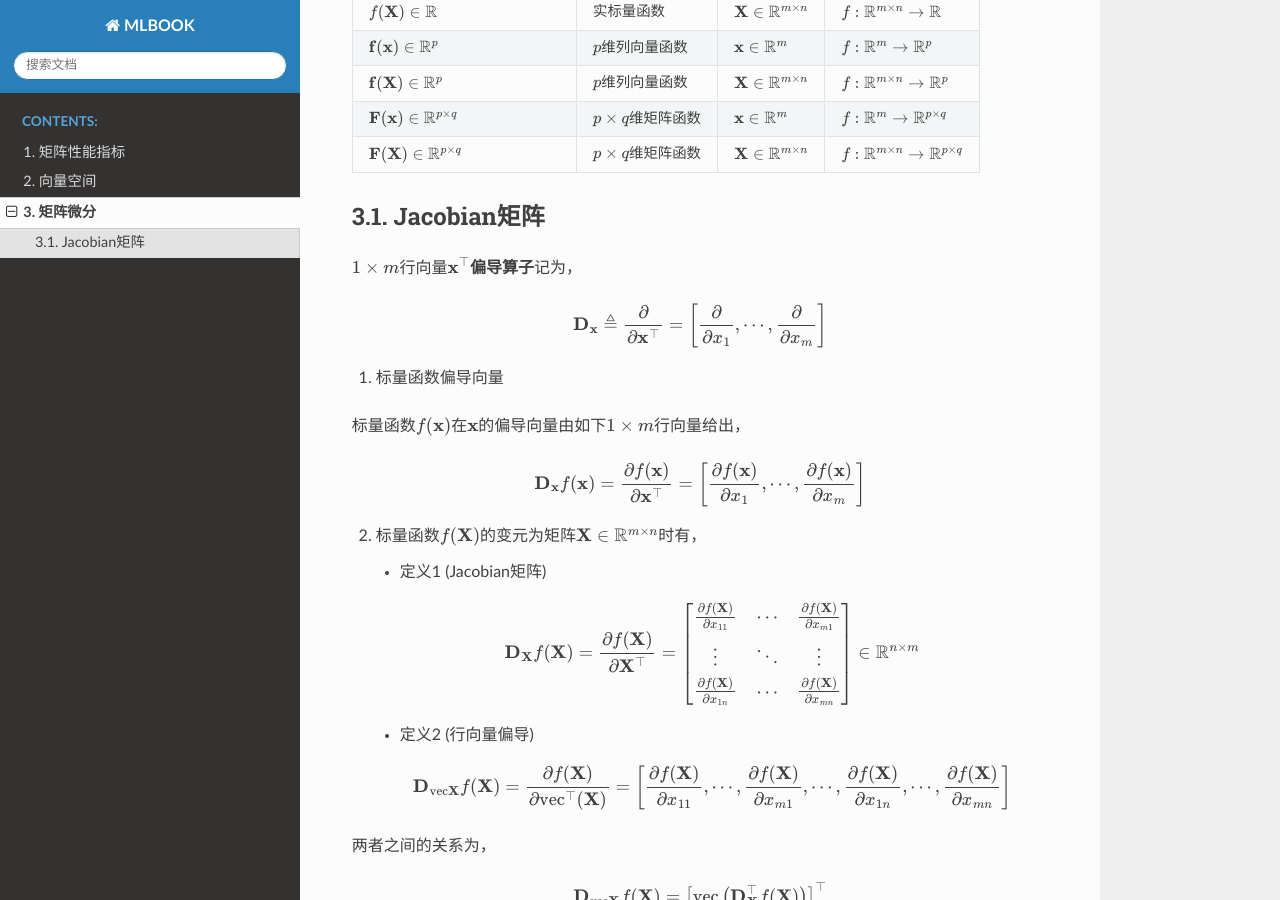
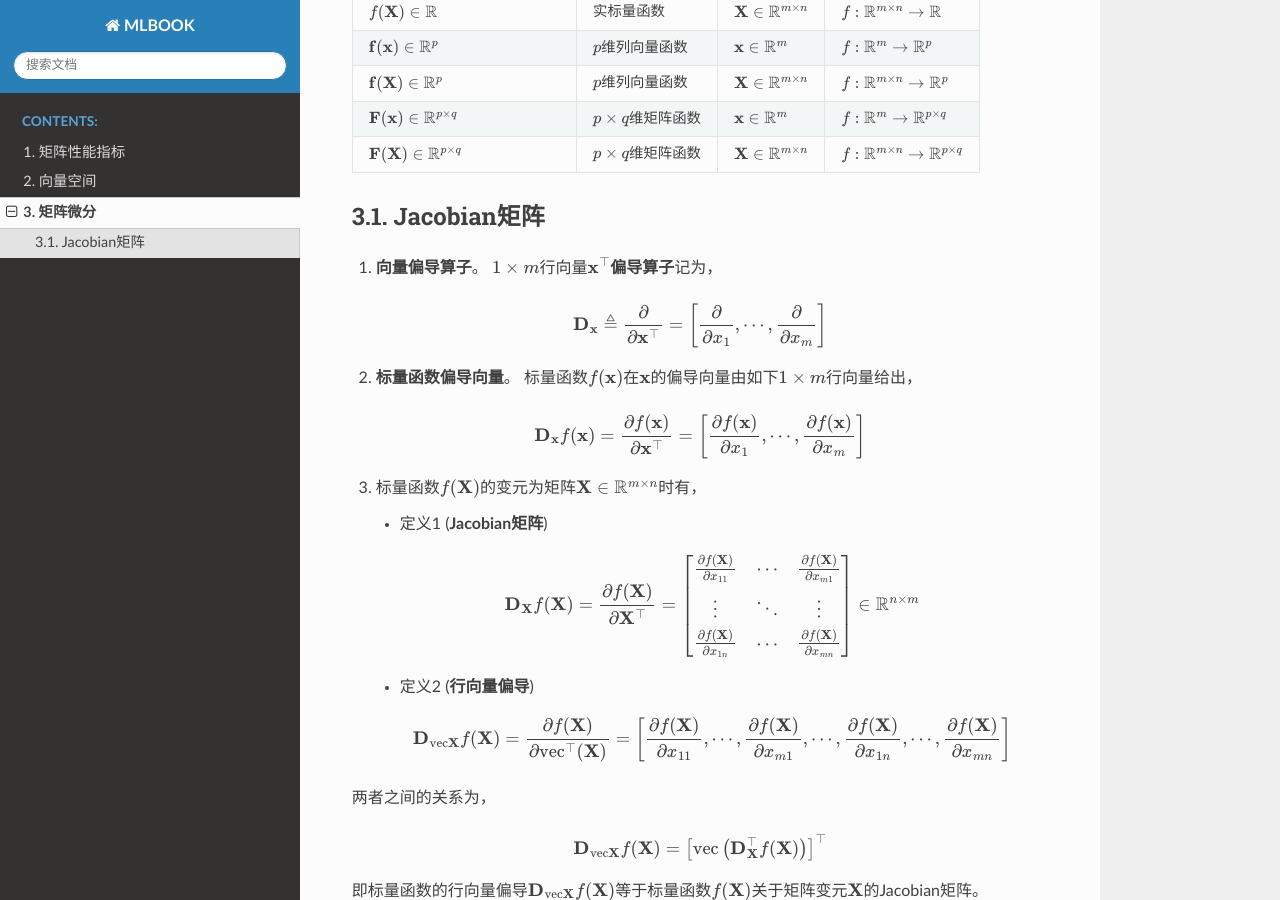
Before and after one commit to sspuiip/ml, a Sphinx documentation site: the page built from docs/source/matrix/matrixdiff.md, in a window 1280 px wide and 900 px high, scrolled down 364 px. Built offline with Sphinx 7.4.7 and the Read the Docs theme 2.0.0, drawn with Linux system fonts in a browser that asks for light colours.

Commit message:
update differential

```diff
--- a/docs/source/matrix/matrixdiff.md
+++ b/docs/source/matrix/matrixdiff.md
@@ -14,29 +14,30 @@
 | $\mathbf{F}(\mathbf{X})\in \mathbb{R}^{p\times q}$  |${p\times q}$维矩阵函数    | $\mathbf{X}\in\mathbb{R}^{m\times n}$    | $f:\mathbb{R}^{m\times n}\rightarrow\mathbb{R}^{p\times q}$   |
 
 #### Jacobian矩阵
+
+1. **向量偏导算子**。
 $1\times m$行向量$\mathbf{x}^\top$**偏导算子**记为，
 
 $$
 \mathbf{D}_{\mathbf{x}}\triangleq\frac{\partial}{\partial\mathbf{x}^\top}=\left[\frac{\partial}{\partial x_1},\cdots,\frac{\partial}{\partial x_m} \right]
 $$
 
-1. 标量函数偏导向量
-
+2. **标量函数偏导向量**。
 标量函数$f(\mathbf{x})$在$\mathbf{x}$的偏导向量由如下$1\times m$行向量给出，
 
 $$
 \mathbf{D}_{\mathbf{x}}f(\mathbf{x})=\frac{\partial f(\mathbf{x})}{\partial \mathbf{x}^\top}=\left[\frac{\partial f(\mathbf{x})}{\partial x_1},\cdots,\frac{\partial f(\mathbf{x})}{\partial x_m} \right]
 $$
 
-2. 标量函数$f(\mathbf{X})$的变元为矩阵$\mathbf{X}\in \mathbb{R}^{m\times n}$时有，
+3. 标量函数$f(\mathbf{X})$的变元为矩阵$\mathbf{X}\in \mathbb{R}^{m\times n}$时有，
 
-    - 定义1 (Jacobian矩阵)
+    - 定义1 (**Jacobian矩阵**)
 
     $$
     \mathbf{D}_{\mathbf{X}}f(\mathbf{X})=\frac{\partial f(\mathbf{X})}{\partial \mathbf{X}^\top}=\left[\begin{array}{ccc} \frac{\partial f(\mathbf{X})}{\partial x_{11}} &\cdots & \frac{\partial f(\mathbf{X})}{\partial x_{m1}}\\ \vdots &\ddots & \vdots \\ \frac{\partial f(\mathbf{X})}{\partial x_{1n}} &\cdots & \frac{\partial f(\mathbf{X})}{\partial x_{mn}}\end{array} \right]\in \mathbb{R}^{n\times m}
     $$
 
-    - 定义2 (行向量偏导)
+    - 定义2 (**行向量偏导**)
 
     $$
     \mathbf{D}_{\mathrm{vec}\mathbf{X}}f(\mathbf{X})=\frac{\partial f(\mathbf{X})}{\partial \mathrm{vec}^\top (\mathbf{X})}=\left[\frac{\partial f(\mathbf{X})}{\partial x_{11}},\cdots,\frac{\partial f(\mathbf{X})}{\partial x_{m1}},\cdots,\frac{\partial f(\mathbf{X})}{\partial x_{1n}},\cdots,\frac{\partial f(\mathbf{X})}{\partial x_{mn}}    \right]
```
